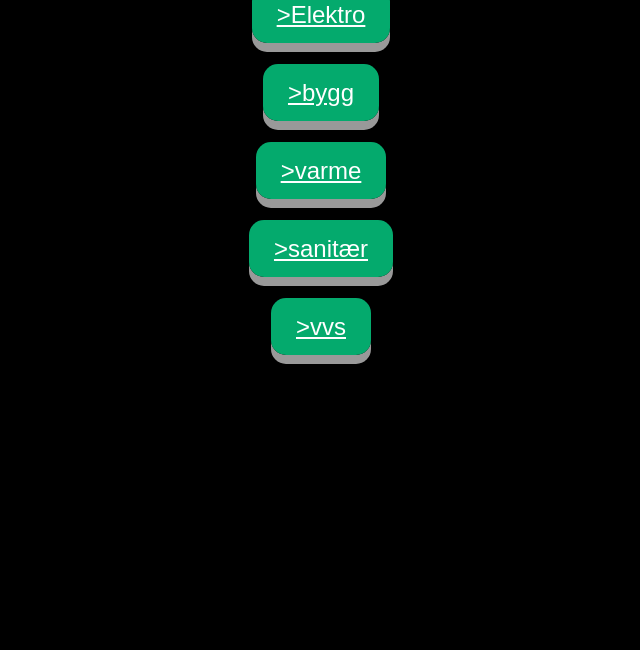
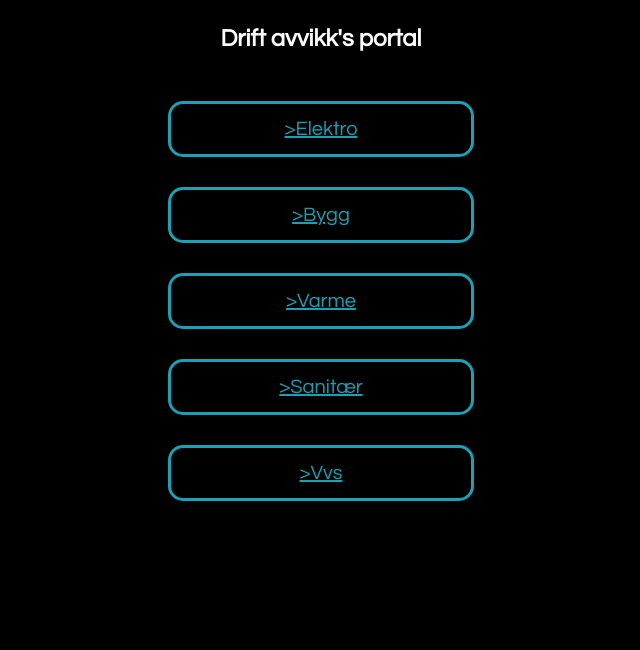
Before and after one commit to BjornKirknes/KubenDriftAvvikk, a plain HTML site: page index.html in a window 1280 px wide. Shown: the part 150-800 px from the top of the page, without its empty margins (319-959 px from the left). Drawn offline with Linux system fonts and the light colour scheme.

Commit message:
added the bygg form and changed the look
 to fit "standard" kuben website design

```diff
--- a/index.html
+++ b/index.html
@@ -9,9 +9,12 @@
 </head>
 <body>
 
+<div class="center">
+	<img src="kuben_vgs_logo_v1_hvit_rgb.png" alt="kuben Logo" width=260px height=100px>
+</div>
 
 <div class="center">
-	<h2>Kuben Drift avvikk's portal</h2>
+	<h2>Drift avvikk's portal</h2>
 </div>
 
 <div class="center">
@@ -19,19 +22,19 @@
 </div>
 
 <div class="center">
-	<a href="https://google.com" class="button">>bygg</a>
+	<a href="https://forms.office.com/e/HnqqLivKmV" class="button">>Bygg</a>
 </div>
 
 <div class="center">
-	<a href="https://google.com" class="button">>varme</a>
+	<a href="https://google.com" class="button">>Varme</a>
 </div>
 
 <div class="center">
-	<a href="https://google.com" class="button">>sanitær</a>
+	<a href="https://google.com" class="button">>Sanitær</a>
 </div>
 
 <div class="center">
-	<a href="https://google.com" class="button">>vvs</a>
+	<a href="https://google.com" class="button">>Vvs</a>
 </div>
 </body>
 </html>
--- a/styles.css
+++ b/styles.css
@@ -1,29 +1,48 @@
+img {
+ margin: auto;
+
+}
+
+h2 {
+	font-family: Century Gothic,CenturyGothic,AppleGothic,sans-serif;
+}
+
 .button {
   padding: 15px 25px;
+  margin-top: 15px;
   margin: auto;
-  font-size: 24px;
+  width: 250px;
+  font-size: 20px;
   text-align: center;
   cursor: pointer;
-  outline: none;
-  color: #fff;
-  background-color: #04AA6D;
-  border: none;
+  color: #1ca0b4;
+  background-color: black;
+  border-style: solid;
   border-radius: 15px;
-  box-shadow: 0 9px #999;
+  border-color: #1ca0b4;
+
 }
 
-.button:hover {background-color: #3e8e41}
+.button:hover {
+	background-color: #1ca0b4;
+	color: black;
+
+
+}
 
 .button:active {
-  background-color: #3e8e41;
-  box-shadow: 0 5px #666;
-  transform: translateY(4px);
+  background-color: #1ca0b4;
+  color: white;
+}
+
+a {
+	font-family: Century Gothic,CenturyGothic,AppleGothic,sans-serif;
+	display: block;
 }
 
 .center {
- font-family: Arial, Helvetica, sans-serif;
- padding: 25px 25px;
- margin: auto;
+ font-family: Century Gothic,CenturyGothic,AppleGothic,sans-serif;
+ padding: 15px 25px;
  text-align: center;
  color: white
 }
```
Also changed, not shown: kuben_vgs_logo_v1_hvit_rgb.png (added).
